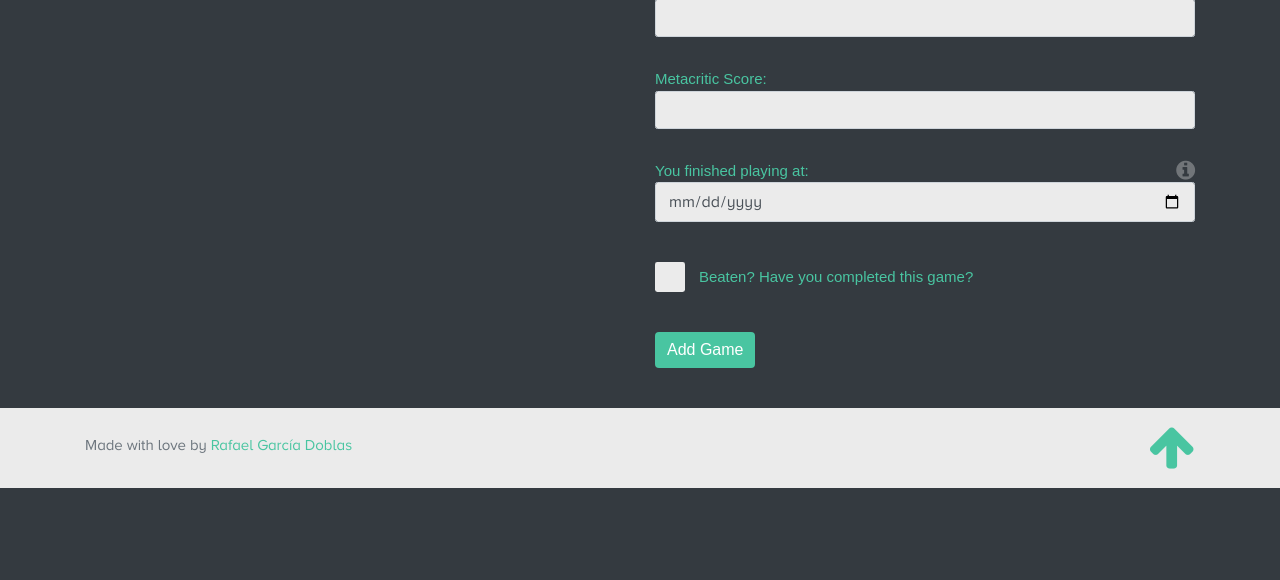
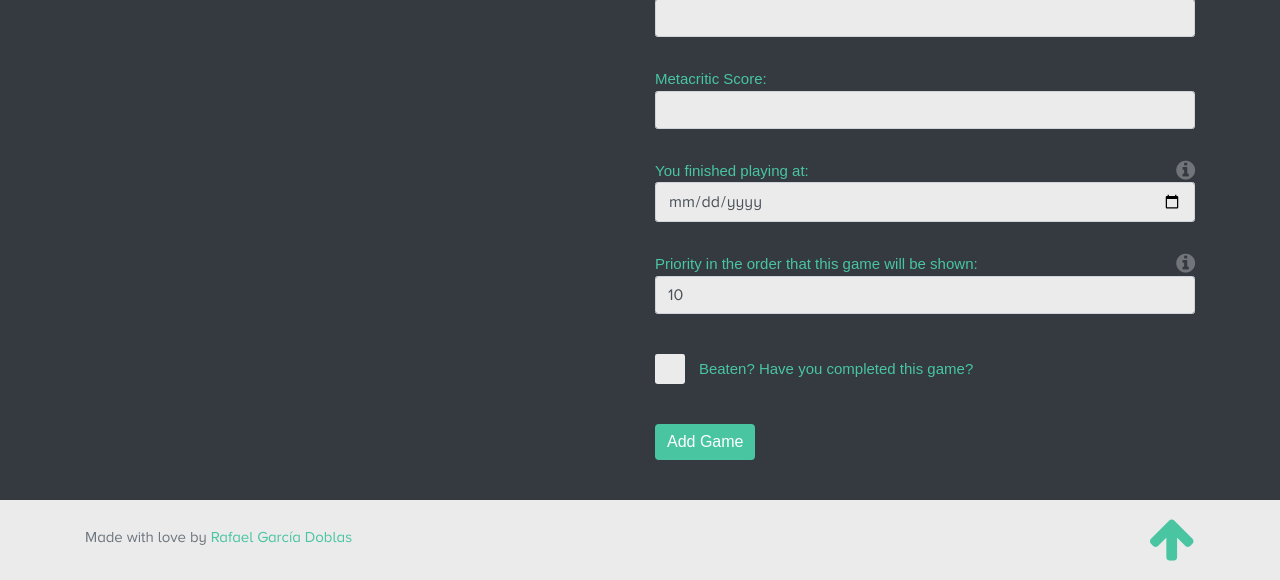
Before and after one commit to rafamalaga86/waip, a Django app: page /games/add/ in a window 1280 px wide. Shown: the part 1000-1580 px from the top of the page. Before the commit the page ends 1488 px from the top, so only its background shows below. Run offline with Django 3.2, Linux system fonts and the light colour scheme; the visitor is signed in with stand-in values (Sample User, id 1); data that the repository does not hold is empty; some libraries are stand-ins or nearby versions; some web fonts are replaced.

Commit message:
Order implemented

```diff
--- a/games/forms.py
+++ b/games/forms.py
@@ -11,6 +11,9 @@ class GameForm(forms.ModelForm):
         model = Game
         fields = [
             'name',
+            'stopped_playing_at',
+            'beaten',
+            'order',
             'cover_url',
             'hltb_length',
             'synopsis',
@@ -18,8 +21,6 @@ class GameForm(forms.ModelForm):
             'developer',
             'genres',
             'metacritic_score',
-            'beaten',
-            'stopped_playing_at',
         ]
         exclude = ['user']
 
--- a/games/models.py
+++ b/games/models.py
@@ -9,6 +9,7 @@ class Game(models.Model):
     name = models.CharField(max_length=255)
     stopped_playing_at = models.DateField(blank=True, null=True)
     beaten = models.BooleanField(default=False)
+    order = models.IntegerField(default=10)  # The higier the more priority it has
 
     # Scrapped properties
     cover_url = models.URLField(max_length=255)
--- a/games/views.py
+++ b/games/views.py
@@ -35,7 +35,7 @@ def list_user_games(request):
     else:
         filters['stopped_playing_at'] = None
 
-    games = Game.objects.filter(**filters).order_by('-created_at')
+    games = Game.objects.filter(**filters).order_by('-order', '-created_at')
 
     for game in games:
         game.notes = Note.objects.filter(game_id=game.id).order_by('created_at')
--- a/templates/game-detail.html
+++ b/templates/game-detail.html
@@ -60,6 +60,12 @@
               <small class="field-errors">{{ game_form.stopped_playing_at.errors.as_text }}</small>
             </div>
             <div class="form-group">
+              <small class="field-info" title="Leave this field intact for your first games. If later you wanna show any of them higher, just come by and give this field a higher number." data-toggle="tooltip" data-placement="left"><i class="fa fa-info-circle" aria-hidden="true"></i></small>
+              <label for="id_order">Priority in the order that this game will be shown:</label>
+              <input class="form-control" type="number" id="id_order" name="order" type="number" maxlength="255" value="{{ game.order }}">
+              <small class="field-errors">{{ game_form.order.errors.as_text }}</small>
+            </div>
+            <div class="form-group">
               <div class="checkbox-wrapper">
                 <input id="id_beaten" name="beaten" type="checkbox" {{ game.beaten|yesno:'checked,' }}>
                 <label class="checkbox-fancy-label" for="id_beaten"><i class="fa fa-check"></i></label>
--- a/templates/new-game.html
+++ b/templates/new-game.html
@@ -12,12 +12,12 @@
           {% csrf_token %}
           <div class="form-group scrap-metacritic" data-step="4" data-position="bottom" data-intro="Quickly, add a game!">
             <label for="exampleInputEmail1">URL of Metacritic:</label>
-            <input class="form-control" placeholder="http://www.metacritic.com/game/pc/pony-island" name="metacriticUrl" id="id_metacriticUrl" value="{{ debug|yesno:'http://www.metacritic.com/game/pc/pony-island,'}}">
+            <input class="form-control" type="url" placeholder="http://www.metacritic.com/game/pc/pony-island" name="metacriticUrl" id="id_metacriticUrl" value="{{ debug|yesno:'http://www.metacritic.com/game/pc/pony-island,'}}">
             <small class="field-errors"></small>
           </div>
           <div class="form-group scrap-hltb">
             <label for="exampleInputEmail1">URL of HowLongToBeat:</label>
-            <input class="form-control" placeholder="https://howlongtobeat.com/game.php?id=33405" name="hltbUrl" id="id_hltbUrl" value="{{ debug|yesno:'https://howlongtobeat.com/game.php?id=33405,'}}">
+            <input class="form-control" type="url" placeholder="https://howlongtobeat.com/game.php?id=33405" name="hltbUrl" id="id_hltbUrl" value="{{ debug|yesno:'https://howlongtobeat.com/game.php?id=33405,'}}">
             <small class="field-errors"></small>
           </div>
           <button class="btn btn-primary" type="submit">Fetch the information for me</button>
@@ -80,6 +80,12 @@
               <small class="field-errors">{{ game_form.stopped_playing_at.errors.as_text }}</small>
             </div>
             <div class="form-group">
+              <small class="field-info" title="Leave this field intact for your first games. If later you wanna show any of them higher, just come by and give this field a higher number." data-toggle="tooltip" data-placement="left"><i class="fa fa-info-circle" aria-hidden="true"></i></small>
+              <label for="id_order">Priority in the order that this game will be shown:</label>
+              <input class="form-control" type="number" id="id_order" name="order" type="number" maxlength="255" value="{{ game_form.order.data|default_if_none:10 }}">
+              <small class="field-errors">{{ game_form.order.errors.as_text }}</small>
+            </div>
+            <div class="form-group">
               <div class="checkbox-wrapper">
                 <input id="id_beaten" name="beaten" type="checkbox" {{ game.beaten|yesno:'checked,' }}>
                 <label class="checkbox-fancy-label" for="id_beaten"><i class="fa fa-check"></i></label>
--- a/waip/settings.py
+++ b/waip/settings.py
@@ -24,6 +24,7 @@ ALLOWED_HOSTS = [
     'waip.herokuapp.com',
     'whatamiplaying.rafaelgarciadoblas.com',
     'waip.site',
+    'www.waip.site',
 ]
 
 
--- a/waip/static/styles.css
+++ b/waip/static/styles.css
@@ -297,6 +297,7 @@ main {
   background-color: var(--aqua-green-darker);
 
   display: inline-block;
+  vertical-align: top;
 }
 
 .card-bg-0 {background-color: var(--blue)}
@@ -341,6 +342,10 @@ main {
 
 .card .btn {
   background-color: var(--blue);
+}
+
+.card-text {
+  text-align: left;
 }
 
 .score-metacritic_score {
```
Also changed, not shown: games/migrations/0045_game_order.py (added), games/migrations/0046_auto_20180126_1345.py (added).
